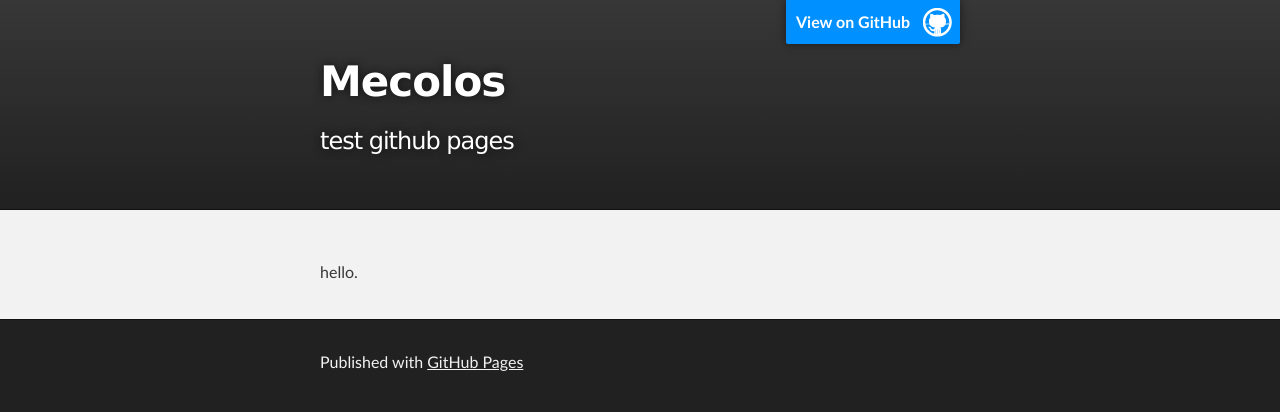
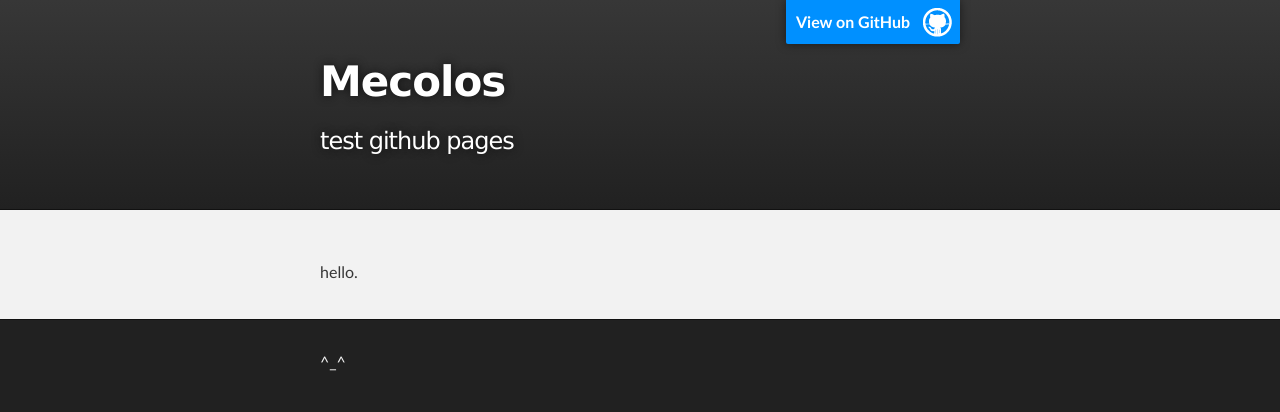
Before and after one commit to mecolos/mecolos.github.com, a plain HTML site: page index.html in a window 1280 px wide. Drawn offline with Linux system fonts and the light colour scheme.

Commit message:
Update index.html

```diff
--- a/index.html
+++ b/index.html
@@ -34,7 +34,7 @@
     <!-- FOOTER  -->
     <div id="footer_wrap" class="outer">
       <footer class="inner">
-        <p>Published with <a href="https://pages.github.com">GitHub Pages</a></p>
+        <p>^_^</p>
       </footer>
     </div>
 
```
